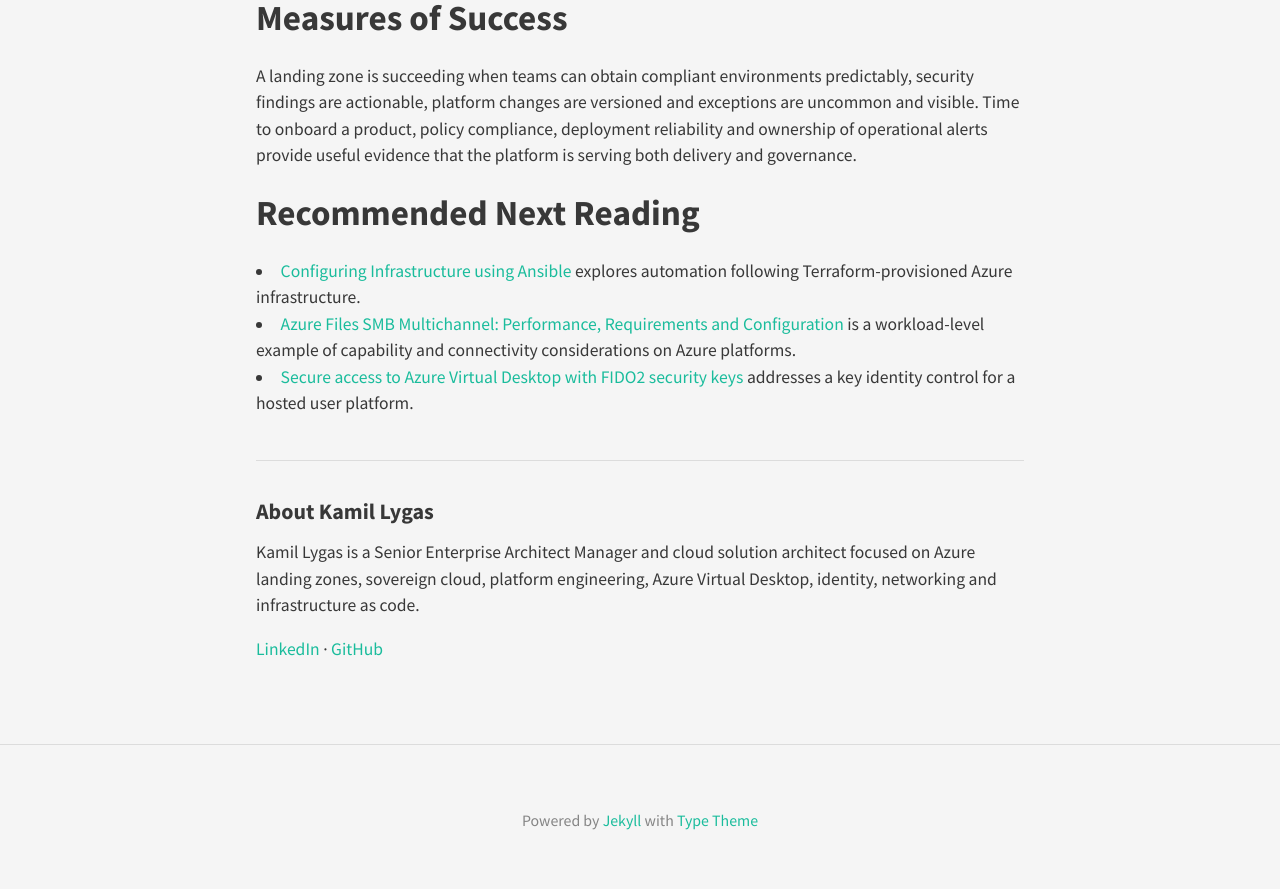
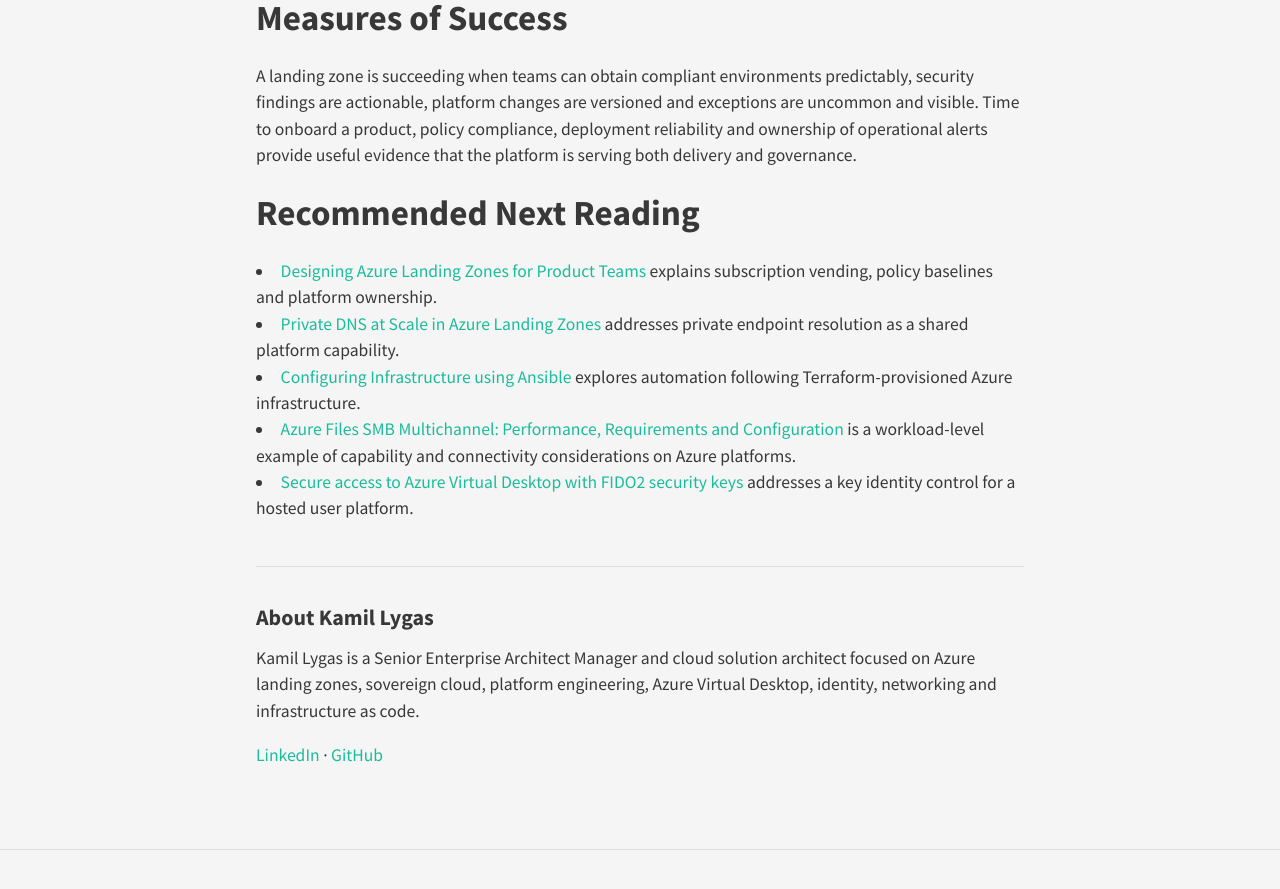
Before and after one commit to czujto/nowcloud, a Jekyll site: the page built from azure-landing-zones.md, in a window 1280 px wide and 900 px high, scrolled down 1768 px. Shown: the top 889 px of the window. Built offline with Jekyll 4.4.1, drawn with Linux system fonts in a browser that asks for light colours; nearby versions of some CDN libraries.

Commit message:
Fix Jekyll source formatting and publish pillar posts

```diff
--- a/azure-landing-zones.md
+++ b/azure-landing-zones.md
@@ -40,6 +40,8 @@
 
 ## Recommended Next Reading
 
+- [Designing Azure Landing Zones for Product Teams]({% post_url 2026-05-25-designing-azure-landing-zones-for-product-teams %}) explains subscription vending, policy baselines and platform ownership.
+- [Private DNS at Scale in Azure Landing Zones]({% post_url 2026-05-25-private-dns-at-scale-in-azure-landing-zones %}) addresses private endpoint resolution as a shared platform capability.
 - [Configuring Infrastructure using Ansible]({% post_url 2023-03-26-Ansible %}) explores automation following Terraform-provisioned Azure infrastructure.
 - [Azure Files SMB Multichannel: Performance, Requirements and Configuration]({% post_url 2021-06-04-ConfigureAZStorageSMBMulti %}) is a workload-level example of capability and connectivity considerations on Azure platforms.
 - [Secure access to Azure Virtual Desktop with FIDO2 security keys]({% post_url 2021-06-06-WVDFIDO2 %}) addresses a key identity control for a hosted user platform.
```
Also changed, not shown: _posts/2026-05-25-designing-azure-landing-zones-for-product-teams.md (+0 -1 lines), _posts/2026-05-25-private-dns-at-scale-in-azure-landing-zones.md (+0 -1 lines), azure-networking.md (+1 -0 lines), platform-engineering.md (+1 -0 lines).
